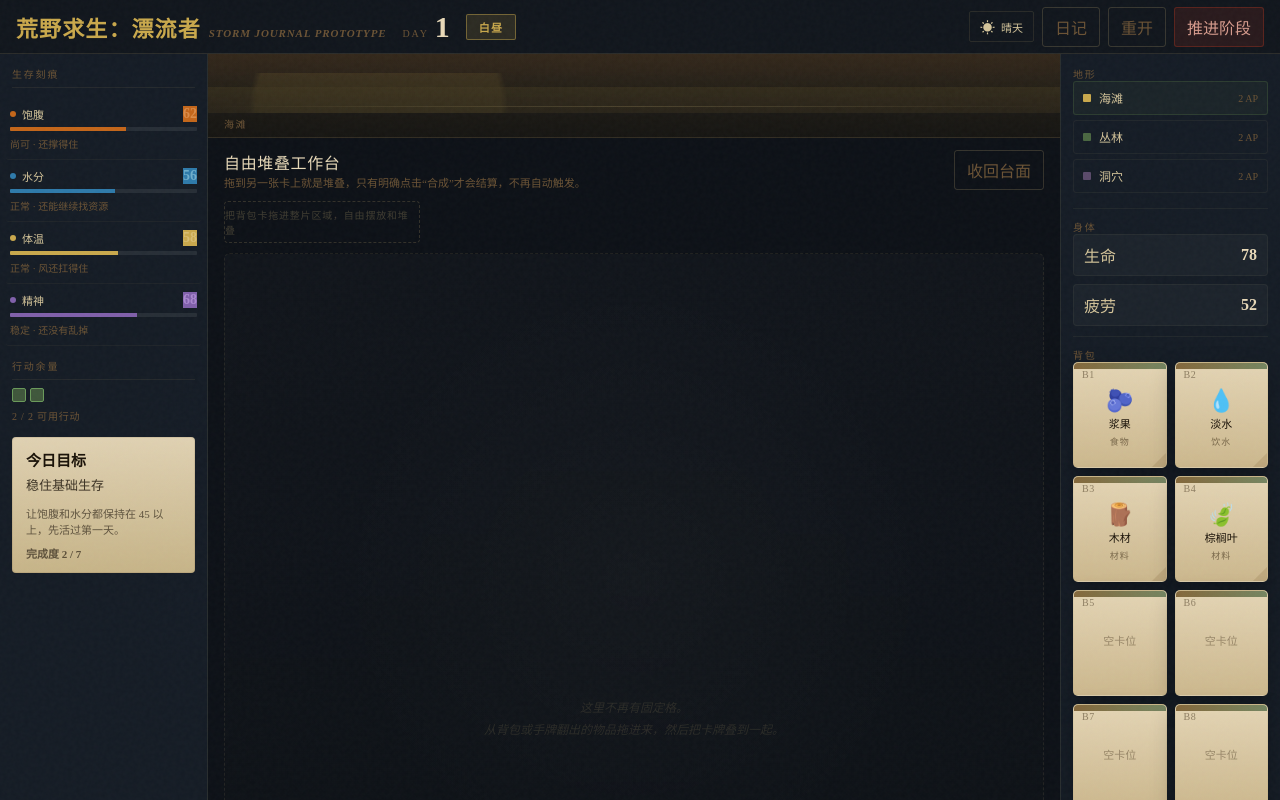
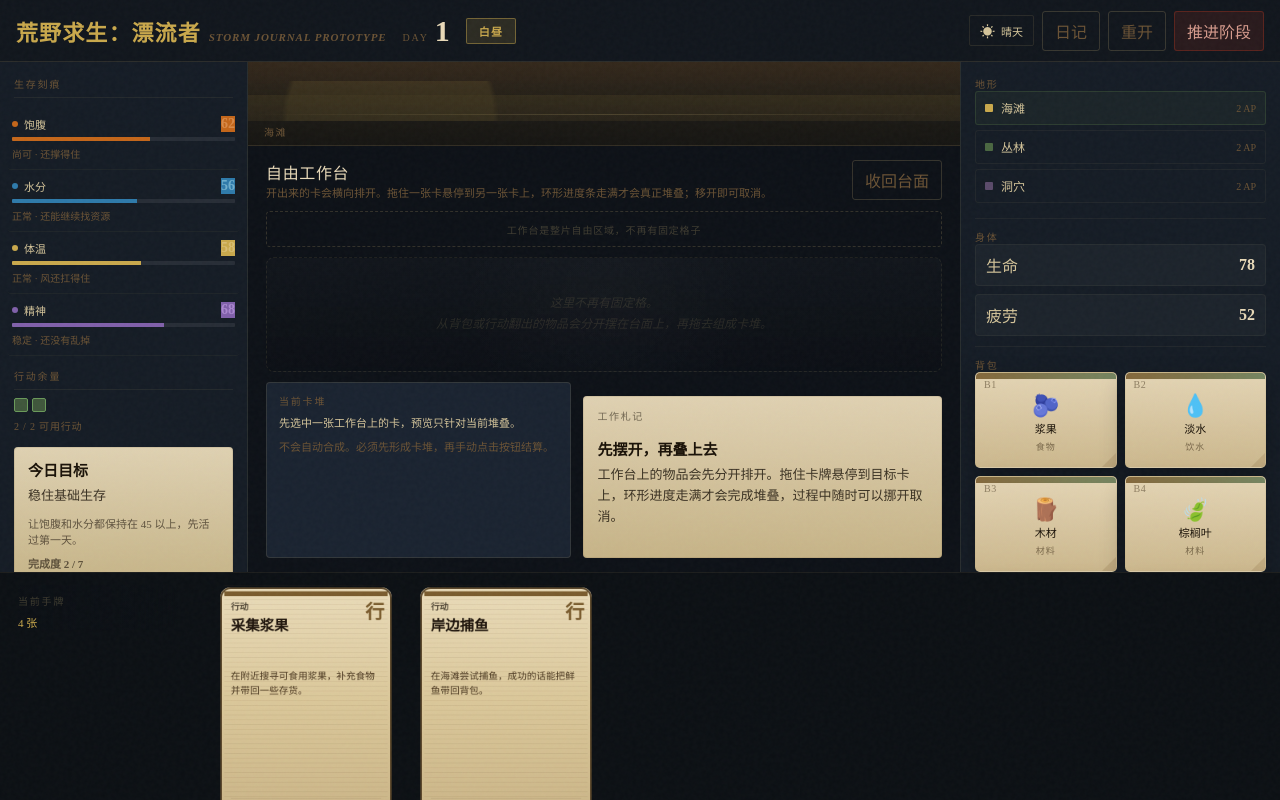
Before and after one commit to jollywu24/2d-survival-card-demo, a React (Vite) app: page / in a window 1280 px wide. Shown: the top 800 px of the page. Built offline with nearby package versions, Linux system fonts and the light colour scheme.

Commit message:
Polish workbench layout and stacking UX

```diff
--- a/src/App.tsx
+++ b/src/App.tsx
@@ -1,4 +1,4 @@
-import { useMemo, useRef, useState, type CSSProperties, type DragEvent } from 'react';
+import { useEffect, useMemo, useRef, useState, type CSSProperties, type DragEvent } from 'react';
 import { CardCanvas } from './components/CardCanvas';
 import {
   allPrototypeGoals,
@@ -57,11 +57,22 @@ const itemTypeLabel = {
   medical: '药品',
 } as const;
 
-const DEFAULT_WORKBENCH_DROP = { x: 170, y: 86 };
-const CARD_STACK_OFFSET_X = 10;
+const DEFAULT_WORKBENCH_DROP = { x: 28, y: 28 };
+const CARD_STACK_OFFSET_X = 12;
 const CARD_STACK_OFFSET_Y = 8;
-const WORKBENCH_CARD_WIDTH = 112;
-const WORKBENCH_CARD_HEIGHT = 78;
+const WORKBENCH_CARD_WIDTH = 120;
+const WORKBENCH_CARD_HEIGHT = 84;
+const STACK_HOLD_MS = 700;
+
+interface WorkbenchVisualCard {
+  id: string;
+  itemId: string;
+  stackId: string;
+  x: number;
+  y: number;
+  order: number;
+  sameItemCount: number;
+}
 
 function App() {
   const boardRef = useRef<HTMLDivElement | null>(null);
@@ -100,6 +111,10 @@ function App() {
     | { kind: 'workbench'; cardId: string }
     | null
   >(null);
+  const [stackHold, setStackHold] = useState<{ targetCardId: string; startedAt: number } | null>(
+    null,
+  );
+  const [stackProgress, setStackProgress] = useState(0);
 
   const selectedBackpackSlotData =
     selectedBackpackSlot !== null ? backpack[selectedBackpackSlot] ?? null : null;
@@ -115,6 +130,13 @@ function App() {
         ? workbench.filter((card) => card.stackId === selectedWorkbenchCard.stackId)
         : [],
     [selectedWorkbenchCard, workbench],
+  );
+  const selectedWorkbenchSameItemCount = useMemo(
+    () =>
+      selectedWorkbenchCard
+        ? selectedWorkbenchStack.filter((card) => card.itemId === selectedWorkbenchCard.itemId).length
+        : 0,
+    [selectedWorkbenchCard, selectedWorkbenchStack],
   );
   const workbenchRecipe = getWorkbenchRecipePreview(workbench, selectedWorkbenchCardId);
   const activeGoal = allPrototypeGoals.find(
@@ -132,18 +154,107 @@ function App() {
     [environment.actionLimit, environment.actionsRemaining],
   );
 
-  const stackCardIndex = useMemo(() => {
-    const indexMap = new Map<string, number>();
-    const counters = new Map<string, number>();
+  const workbenchVisualCards = useMemo(() => {
+    const stackMap = new Map<string, WorkbenchCard[]>();
 
     workbench.forEach((card) => {
-      const index = counters.get(card.stackId) ?? 0;
-      indexMap.set(card.id, index);
-      counters.set(card.stackId, index + 1);
+      const cards = stackMap.get(card.stackId) ?? [];
+      cards.push(card);
+      stackMap.set(card.stackId, cards);
     });
 
-    return indexMap;
+    const visuals: WorkbenchVisualCard[] = [];
+
+    stackMap.forEach((cards, stackId) => {
+      const grouped = new Map<string, WorkbenchCard[]>();
+      cards.forEach((card) => {
+        const same = grouped.get(card.itemId) ?? [];
+        same.push(card);
+        grouped.set(card.itemId, same);
+      });
+
+      Array.from(grouped.entries()).forEach(([itemId, sameCards], order) => {
+        const representative = sameCards[0];
+        visuals.push({
+          id: representative.id,
+          itemId,
+          stackId,
+          x: representative.x,
+          y: representative.y,
+          order,
+          sameItemCount: sameCards.length,
+        });
+      });
+    });
+
+    return visuals.sort((left, right) => left.y - right.y || left.x - right.x || left.order - right.order);
   }, [workbench]);
+
+  const canStackOnCard = (targetCardId: string) => {
+    if (!dragSource) {
+      return false;
+    }
+
+    const targetCard = workbench.find((card) => card.id === targetCardId);
+    if (!targetCard) {
+      return false;
+    }
+
+    if (dragSource.kind === 'backpack') {
+      const slot = backpack[dragSource.slotIndex];
+      return !!slot?.itemId;
+    }
+
+    const sourceCard = workbench.find((card) => card.id === dragSource.cardId);
+    if (!sourceCard) {
+      return false;
+    }
+
+    return sourceCard.id !== targetCard.id && sourceCard.stackId !== targetCard.stackId;
+  };
+
+  useEffect(() => {
+    if (!dragSource || !stackHold || !canStackOnCard(stackHold.targetCardId)) {
+      if (stackProgress !== 0) {
+        setStackProgress(0);
+      }
+      return;
+    }
+
+    let frameId = 0;
+    let committed = false;
+
+    const tick = () => {
+      const progressValue = Math.min((performance.now() - stackHold.startedAt) / STACK_HOLD_MS, 1);
+      setStackProgress(progressValue);
+
+      if (progressValue >= 1 && !committed) {
+        committed = true;
+        if (dragSource.kind === 'backpack') {
+          moveBackpackToWorkbench(dragSource.slotIndex, undefined, stackHold.targetCardId);
+        } else {
+          moveWorkbenchStack(dragSource.cardId, undefined, stackHold.targetCardId);
+        }
+        setDragSource(null);
+        setStackHold(null);
+        setStackProgress(0);
+        return;
+      }
+
+      frameId = window.requestAnimationFrame(tick);
+    };
+
+    frameId = window.requestAnimationFrame(tick);
+
+    return () => {
+      window.cancelAnimationFrame(frameId);
+    };
+  }, [dragSource, moveBackpackToWorkbench, moveWorkbenchStack, stackHold, stackProgress, workbench, backpack]);
+
+  const clearStackHold = () => {
+    setStackHold(null);
+    setStackProgress(0);
+  };
 
   const getBoardPoint = (event: DragEvent<HTMLElement>) => {
     const rect = boardRef.current?.getBoundingClientRect();
@@ -152,15 +263,31 @@ function App() {
     }
 
     const x = Math.max(
-      12,
-      Math.min(rect.width - WORKBENCH_CARD_WIDTH - 12, event.clientX - rect.left - 56),
+      16,
+      Math.min(rect.width - WORKBENCH_CARD_WIDTH - 16, event.clientX - rect.left - WORKBENCH_CARD_WIDTH / 2),
     );
     const y = Math.max(
-      12,
-      Math.min(rect.height - WORKBENCH_CARD_HEIGHT - 12, event.clientY - rect.top - 28),
+      16,
+      Math.min(rect.height - WORKBENCH_CARD_HEIGHT - 16, event.clientY - rect.top - 30),
     );
 
     return { x, y };
+  };
+
+  const beginStackHold = (targetCardId: string) => {
+    if (!canStackOnCard(targetCardId)) {
+      clearStackHold();
+      return;
+    }
+
+    setStackHold((current) =>
+      current?.targetCardId === targetCardId
+        ? current
+        : {
+            targetCardId,
+            startedAt: performance.now(),
+          },
+    );
   };
 
   const handleBackpackClick = (slot: BackpackSlot) => {
@@ -172,7 +299,7 @@ function App() {
     selectBackpackSlot(slot.slotIndex);
   };
 
-  const handleWorkbenchCardClick = (card: WorkbenchCard) => {
+  const handleWorkbenchCardClick = (card: WorkbenchVisualCard) => {
     if (selectedBackpackSlot !== null) {
       moveBackpackToWorkbench(selectedBackpackSlot, undefined, card.id);
       return;
@@ -187,6 +314,7 @@ function App() {
   };
 
   const handleBackpackDrop = (targetIndex: number) => {
+    clearStackHold();
     if (!dragSource) {
       return;
     }
@@ -200,6 +328,7 @@ function App() {
 
   const handleWorkbenchBoardDrop = (event: DragEvent<HTMLDivElement>) => {
     event.preventDefault();
+    clearStackHold();
     if (!dragSource) {
       return;
     }
@@ -214,23 +343,10 @@ function App() {
     setDragSource(null);
   };
 
-  const handleWorkbenchCardDrop = (
-    event: DragEvent<HTMLButtonElement>,
-    targetCardId: string,
-  ) => {
+  const handleWorkbenchCardDrop = (event: DragEvent<HTMLButtonElement>) => {
     event.preventDefault();
     event.stopPropagation();
-
-    if (!dragSource) {
-      return;
-    }
-
-    if (dragSource.kind === 'backpack') {
-      moveBackpackToWorkbench(dragSource.slotIndex, undefined, targetCardId);
-    } else if (dragSource.cardId !== targetCardId) {
-      moveWorkbenchStack(dragSource.cardId, undefined, targetCardId);
-    }
-
+    clearStackHold();
     setDragSource(null);
   };
 
@@ -245,8 +361,14 @@ function App() {
           selectedBackpackSlot === slot.slotIndex ? 'selected' : ''
         }`}
         onClick={() => handleBackpackClick(slot)}
-        onDragStart={() => item && setDragSource({ kind: 'backpack', slotIndex: slot.slotIndex })}
-        onDragEnd={() => setDragSource(null)}
+        onDragStart={() => {
+          clearStackHold();
+          item && setDragSource({ kind: 'backpack', slotIndex: slot.slotIndex });
+        }}
+        onDragEnd={() => {
+          clearStackHold();
+          setDragSource(null);
+        }}
         onDragOver={(event) => event.preventDefault()}
         onDrop={() => handleBackpackDrop(slot.slotIndex)}
       >
@@ -265,13 +387,18 @@ function App() {
     );
   };
 
-  const renderWorkbenchCard = (card: WorkbenchCard) => {
+  const renderWorkbenchCard = (card: WorkbenchVisualCard) => {
     const item = getItemDefinition(card.itemId);
-    const stackIndex = stackCardIndex.get(card.id) ?? 0;
+    const isSelected =
+      selectedWorkbenchCard?.stackId === card.stackId && selectedWorkbenchCard?.itemId === card.itemId;
+    const isHoldingTarget = stackHold?.targetCardId === card.id;
     const style = {
-      left: `${card.x + stackIndex * CARD_STACK_OFFSET_X}px`,
-      top: `${card.y + stackIndex * CARD_STACK_OFFSET_Y}px`,
-      zIndex: 10 + stackIndex,
+      left: `${card.x + card.order * CARD_STACK_OFFSET_X}px`,
+      top: `${card.y + card.order * CARD_STACK_OFFSET_Y}px`,
+      zIndex: 10 + card.order,
+    } as CSSProperties;
+    const ringStyle = {
+      background: `conic-gradient(rgba(201, 168, 76, 0.95) ${stackProgress * 360}deg, rgba(255, 255, 255, 0.08) 0deg)`,
     } as CSSProperties;
 
     return (
@@ -279,15 +406,37 @@ function App() {
         key={card.id}
         type="button"
         draggable
-        className={`item-card workbench-card ${
-          selectedWorkbenchCardId === card.id ? 'selected' : ''
+        className={`item-card workbench-card ${isSelected ? 'selected' : ''} ${
+          isHoldingTarget ? 'stack-target' : ''
         }`}
         style={style}
         onClick={() => handleWorkbenchCardClick(card)}
-        onDragStart={() => setDragSource({ kind: 'workbench', cardId: card.id })}
-        onDragEnd={() => setDragSource(null)}
-        onDragOver={(event) => event.preventDefault()}
-        onDrop={(event) => handleWorkbenchCardDrop(event, card.id)}
+        onDragStart={() => {
+          clearStackHold();
+          setDragSource({ kind: 'workbench', cardId: card.id });
+        }}
+        onDragEnd={() => {
+          clearStackHold();
+          setDragSource(null);
+        }}
+        onDragOver={(event) => {
+          event.preventDefault();
+          event.stopPropagation();
+          beginStackHold(card.id);
+        }}
+        onDragEnter={(event) => {
+          event.preventDefault();
+          event.stopPropagation();
+          beginStackHold(card.id);
+        }}
+        onDragLeave={(event) => {
+          event.preventDefault();
+          event.stopPropagation();
+          if (stackHold?.targetCardId === card.id) {
+            clearStackHold();
+          }
+        }}
+        onDrop={handleWorkbenchCardDrop}
       >
         <span className="slot-index">W</span>
         {item ? (
@@ -295,6 +444,13 @@ function App() {
             <span className="item-card-icon">{item.icon}</span>
             <span className="item-card-name">{item.name}</span>
             <span className="item-card-type">{itemTypeLabel[item.type]}</span>
+            {card.sameItemCount > 1 && <span className="stack-amount">x{card.sameItemCount}</span>}
+            {isHoldingTarget && (
+              <span className="stack-progress" aria-hidden="true">
+                <span className="stack-progress-ring" style={ringStyle} />
+                <span className="stack-progress-core" />
+              </span>
+            )}
           </>
         ) : (
           <span className="item-card-empty">空堆</span>
@@ -315,9 +471,7 @@ function App() {
             <span className="day-label">Day</span>
             <span className="day-num">{environment.day}</span>
           </div>
-          <div className={`phase-badge phase-${environment.timeOfDay}`}>
-            {phaseLabel[environment.timeOfDay]}
-          </div>
+          <div className={`phase-badge phase-${environment.timeOfDay}`}>{phaseLabel[environment.timeOfDay]}</div>
           <div className="top-right">
             <div className="weather-box">
               <span className="weather-icon">{weatherIcon[environment.weather]}</span>
@@ -413,9 +567,9 @@ function App() {
           <div className="card-workspace">
             <div className="workspace-header">
               <div>
-                <div className="workspace-title">自由堆叠工作台</div>
+                <div className="workspace-title">自由工作台</div>
                 <div className="workspace-subtitle">
-                  拖到另一张卡上就是堆叠，只有明确点击“合成”才会结算，不再自动触发。
+                  开出来的卡会横向排开。拖住一张卡悬停到另一张卡上，环形进度条走满才会真正堆叠；移开即可取消。
                 </div>
               </div>
               <button type="button" className="btn-subtle" onClick={storeAllWorkbenchItems}>
@@ -424,22 +578,25 @@ function App() {
             </div>
 
             <div className={`drop-zone ${dragSource ? 'active' : ''}`}>
-              {dragSource ? '松手放入工作台' : '把背包卡拖进整片区域，自由摆放和堆叠'}
+              {dragSource ? '拖到空白处摆放，悬停到卡牌上进行堆叠' : '工作台是整片自由区域，不再有固定格子'}
             </div>
 
             <div
               ref={boardRef}
               className={`workspace-board ${dragSource ? 'dragging' : ''}`}
-              onDragOver={(event) => event.preventDefault()}
+              onDragOver={(event) => {
+                event.preventDefault();
+                clearStackHold();
+              }}
               onDrop={handleWorkbenchBoardDrop}
               onClick={() => selectWorkbenchCard(null)}
             >
-              {workbench.map((card) => renderWorkbenchCard(card))}
-              {workbench.length === 0 && (
+              {workbenchVisualCards.map((card) => renderWorkbenchCard(card))}
+              {workbenchVisualCards.length === 0 && (
                 <div className="workspace-hint">
                   这里不再有固定格。
                   <br />
-                  从背包或手牌翻出的物品拖进来，然后把卡牌叠到一起。
+                  从背包或行动翻出的物品会分开摆在台面上，再拖去组成卡堆。
                 </div>
               )}
             </div>
@@ -496,7 +653,7 @@ function App() {
                   <>
                     <div className="recipe-line">先选中一张工作台上的卡，预览只针对当前堆叠。</div>
                     <div className="recipe-line subtle">
-                      不会再自动合成。只有手动点击按钮，才会把当前卡堆结算成产物。
+                      不会自动合成。必须先形成卡堆，再手动点击按钮结算。
                     </div>
                   </>
                 )}
@@ -547,6 +704,7 @@ function App() {
                     <p>{selectedWorkbenchItem.description}</p>
                     <div className="paper-meta">
                       <span>所在卡堆 {selectedWorkbenchStack.length} 张</span>
+                      <span>同名 x{selectedWorkbenchSameItemCount}</span>
                       <span>类型 {itemTypeLabel[selectedWorkbenchItem.type]}</span>
                     </div>
                     <div className="paper-actions">
@@ -572,8 +730,8 @@ function App() {
                 ) : (
                   <>
                     <div className="paper-kicker">工作札记</div>
-                    <h3>拖进来，再堆上去</h3>
-                    <p>把卡拖进整片工作台区域，再拖到另一张卡上形成卡堆。当前只会手动合成，不会自动结算。</p>
+                    <h3>先摆开，再叠上去</h3>
+                    <p>工作台上的物品会先分开排开。拖住卡牌悬停到目标卡上，环形进度走满才会完成堆叠，过程中随时可以挪开取消。</p>
                   </>
                 )}
               </div>
--- a/src/styles.css
+++ b/src/styles.css
@@ -1425,3 +1425,186 @@ button {
     width: 120px;
   }
 }
+
+/* 1920x1080 desk layout override */
+html,
+body,
+#root {
+  height: 100%;
+}
+
+#root {
+  display: flex;
+  justify-content: center;
+  align-items: stretch;
+}
+
+body {
+  overflow: hidden;
+}
+
+.game-shell {
+  width: min(100vw, 1920px);
+  height: min(100vh, 1080px);
+  margin: 0 auto;
+  grid-template-rows: 62px minmax(0, 1fr) 228px;
+  grid-template-columns: 248px minmax(0, 1fr) 320px;
+  min-height: 0;
+  overflow: hidden;
+}
+
+.panel-needs,
+.panel-info,
+.panel-field,
+.panel-hand,
+.card-workspace {
+  min-height: 0;
+}
+
+.panel-needs,
+.panel-info {
+  padding: 14px 14px 12px;
+}
+
+.card-workspace {
+  padding: 14px 18px 14px;
+  grid-template-rows: auto 36px minmax(0, 1fr) 176px;
+  gap: 10px;
+}
+
+.workspace-header {
+  min-height: 40px;
+}
+
+.drop-zone {
+  width: 100%;
+  height: 36px;
+}
+
+.workspace-board {
+  min-height: 0;
+  height: 100%;
+  border-radius: 8px;
+}
+
+.workspace-board.dragging {
+  border-color: rgba(201, 168, 76, 0.4);
+  background:
+    radial-gradient(circle at 50% 35%, rgba(201, 168, 76, 0.07), transparent 42%),
+    linear-gradient(180deg, rgba(255, 255, 255, 0.02), rgba(0, 0, 0, 0.08));
+}
+
+.workspace-bottom {
+  grid-template-columns: minmax(260px, 0.92fr) minmax(340px, 1.08fr);
+  align-items: stretch;
+}
+
+.panel-hand {
+  display: grid;
+  grid-template-rows: auto minmax(0, 1fr);
+  grid-auto-flow: column;
+  grid-auto-columns: 188px;
+  gap: 12px;
+  padding: 12px 18px 14px;
+  overflow-x: auto;
+  overflow-y: hidden;
+  border-top: 1px solid rgba(180, 160, 110, 0.1);
+  background: rgba(12, 16, 21, 0.95);
+}
+
+.hand-head {
+  width: 160px;
+  position: sticky;
+  left: 0;
+  align-self: start;
+  padding-right: 8px;
+  background: linear-gradient(90deg, rgba(12, 16, 21, 0.98), rgba(12, 16, 21, 0.78) 72%, transparent);
+  z-index: 2;
+}
+
+.hand-card-wrap {
+  width: 176px;
+  align-self: start;
+}
+
+.backpack-grid {
+  grid-template-columns: repeat(2, minmax(0, 1fr));
+}
+
+.backpack-card {
+  min-height: 96px;
+}
+
+.item-card {
+  user-select: none;
+}
+
+.workbench-card {
+  position: absolute;
+  width: 120px;
+  min-height: 84px;
+  padding: 10px 10px 12px;
+}
+
+.workbench-card.stack-target {
+  border-color: rgba(201, 168, 76, 0.72);
+  box-shadow: 0 0 0 2px rgba(201, 168, 76, 0.2), 0 14px 28px rgba(0, 0, 0, 0.34);
+}
+
+.stack-amount {
+  position: absolute;
+  right: 8px;
+  bottom: 7px;
+  padding: 2px 6px;
+  border-radius: 999px;
+  background: rgba(61, 46, 24, 0.86);
+  color: #f4dfae;
+  font-size: 10px;
+  font-weight: 700;
+  line-height: 1;
+}
+
+.stack-progress {
+  position: absolute;
+  top: 9px;
+  right: 9px;
+  width: 28px;
+  height: 28px;
+  display: grid;
+  place-items: center;
+  pointer-events: none;
+}
+
+.stack-progress-ring {
+  position: absolute;
+  inset: 0;
+  border-radius: 50%;
+  box-shadow: 0 0 0 1px rgba(201, 168, 76, 0.2);
+}
+
+.stack-progress-core {
+  width: 17px;
+  height: 17px;
+  border-radius: 50%;
+  background: rgba(20, 16, 12, 0.9);
+  border: 1px solid rgba(244, 223, 174, 0.28);
+}
+
+.slot-amount {
+  padding: 2px 6px;
+  border-radius: 999px;
+  background: rgba(61, 46, 24, 0.82);
+  color: #f4dfae;
+  line-height: 1;
+}
+
+.selected-paper,
+.recipe-preview,
+.left-note {
+  min-height: 0;
+}
+
+.log-stack {
+  max-height: 220px;
+  overflow: hidden;
+}
```
Also changed, not shown: src/store/gameStore.ts (+12 -5 lines).
